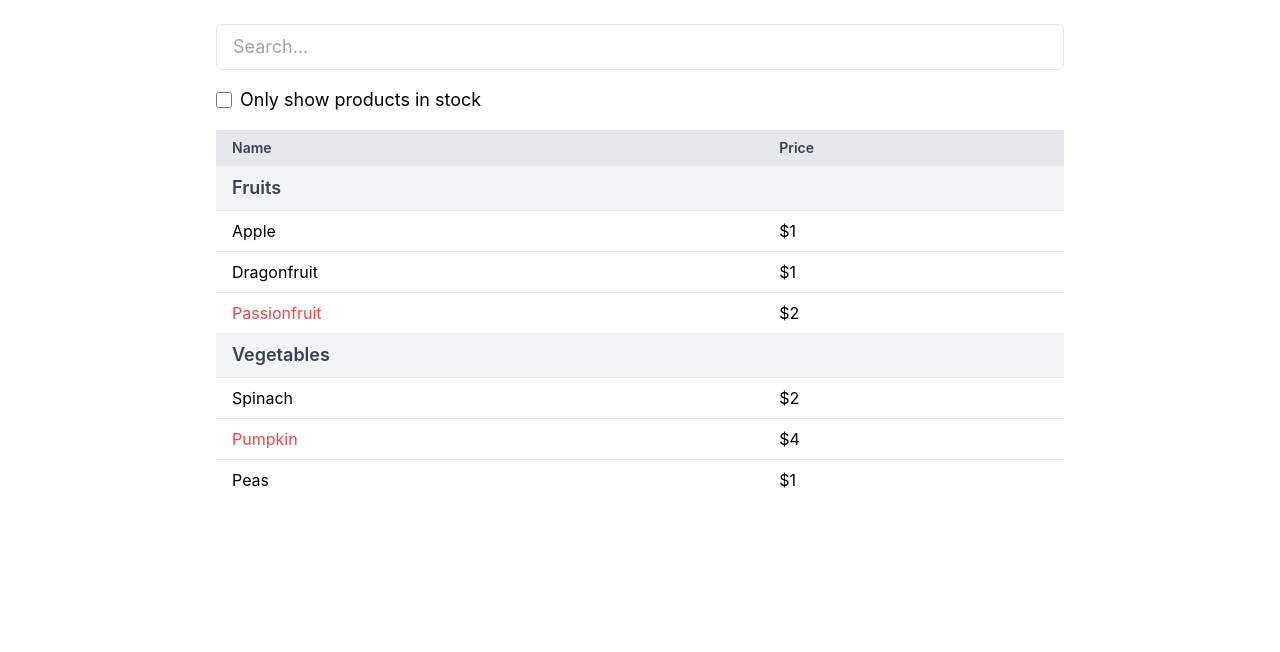
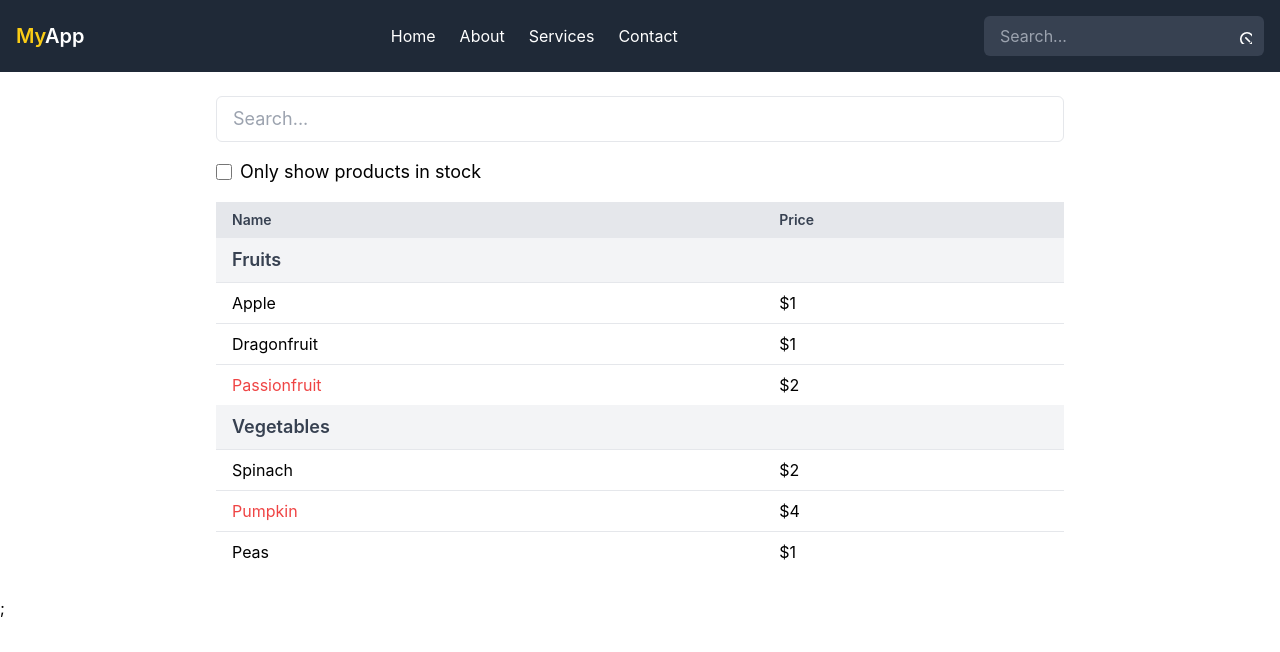
Before and after one commit to swervolee/product_table_with_react, a React (Create React App) app: page / in a window 1280 px wide. Shown: the top 652 px of the page. Built offline with nearby package versions, Linux system fonts and the light colour scheme.

Commit message:
Added a header

```diff
--- a/src/App.js
+++ b/src/App.js
@@ -121,6 +121,58 @@ const PRODUCTS = [
   {category: "Vegetables", price: "$1", stocked: true, name: "Peas"}
 ];
 
+function Header() {
+  return (
+    <header className="bg-gray-800 text-white p-4">
+      <div className="max-w-7xl mx-auto flex items-center justify-between">
+
+        <div className="text-xl font-semibold">
+          <span className="text-yellow-400">My</span>App
+        </div>
+
+
+        <nav className="space-x-6">
+          <a href="/" className="hover:text-yellow-400 transition duration-200">Home</a>
+          <a href="/about" className="hover:text-yellow-400 transition duration-200">About</a>
+          <a href="/services" className="hover:text-yellow-400 transition duration-200">Services</a>
+          <a href="/contact" className="hover:text-yellow-400 transition duration-200">Contact</a>
+        </nav>
+
+
+        <div className="relative">
+          <input
+            type="text"
+            placeholder="Search..."
+            className="px-4 py-2 rounded-md bg-gray-700 text-white placeholder-gray-400 focus:outline-none focus:ring-2 focus:ring-yellow-400"
+          />
+          <button className="absolute top-0 right-0 mt-2 mr-3 text-white">
+            <svg
+              xmlns="http://www.w3.org/2000/svg"
+              className="h-5 w-5"
+              fill="none"
+              stroke="currentColor"
+              viewBox="0 0 24 24"
+              strokeWidth="2"
+            >
+              <path
+                strokeLinecap="round"
+                strokeLinejoin="round"
+                d="M21 21l-4.35-4.35M18 10.5A7.5 7.5 0 1110.5 18a7.5 7.5 0 017.5-7.5z"
+              />
+            </svg>
+          </button>
+        </div>
+      </div>
+    </header>
+  );
+}
+
+
 export default function App() {
-  return <FilterableProductTable products={PRODUCTS} />;
+  return (
+  <>
+    <Header />
+    <FilterableProductTable products={PRODUCTS} />;
+  </>
+  );
 }
```
